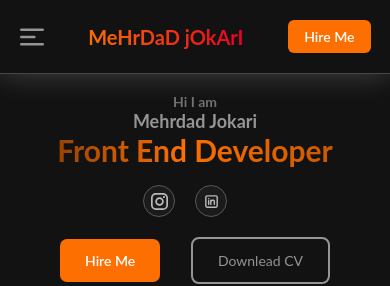
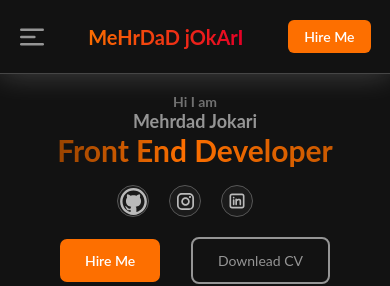
Before and after one commit to mehrdadj2005/mehrdad-jokari, a React (Vite) app in the folder my-react-app/: page / in a window 390 px wide. Shown: the top 286 px of the page. Built offline with nearby package versions, Linux system fonts and the light colour scheme; a web font is replaced by a local one.

Commit message:
add icon github
add icon github in footer also hero section

```diff
--- a/my-react-app/src/Footer/Footer.css
+++ b/my-react-app/src/Footer/Footer.css
@@ -173,9 +173,11 @@ footer .linksIcon a img {
     }
 
     .linksIcon a img {
-        width: 17px !important;
-        height: 17px !important;
+        width: 17px;
+        height: 17px;
     }
+
+
 }
 
 @media screen and (max-width: 360px) {
@@ -219,4 +221,9 @@ footer .linksIcon a img {
     .callMe {
         margin-top: 10px;
     }
+
+    .iconGithub img {
+        width: 30px !important;
+        height: 30px !important;
+    }
 }
--- a/my-react-app/src/HeroSection/Hero.css
+++ b/my-react-app/src/HeroSection/Hero.css
@@ -59,6 +59,11 @@
 .iconLinkedin img {
     width: 31px !important;
     height: 29px !important;
+}
+
+.iconGithub img {
+    width: 39px !important;
+    height: 39px !important;
 }
 
 .btnHire {
@@ -273,6 +278,11 @@
         height: 20px !important;
     }
 
+    .iconGithub img {
+        width: 50px;
+        height: 50px;
+    }
+
 
     .hiText {
         font-size: 14px;
--- a/my-react-app/src/datas/data.json
+++ b/my-react-app/src/datas/data.json
@@ -50,6 +50,11 @@
                 }
             ],
             "linksIcon": [{
+                    "class": "iconGithub",
+                    "src": "./images/icons8-github.svg",
+                    "href": "https://github.com/mehrdadj2005"
+                },
+                {
                     "class": "iconInsta",
                     "src": "./images/insta.svg",
                     "href": "https://www.instagram.com/mehrdadj2005?igsh=MW1zYnM0aThteHQ3aQ=="
@@ -231,6 +236,10 @@
             }
         ],
         [{
+                "class": "iconGithub",
+                "src": "./images/icons8-github.svg",
+                "href": "https://github.com/mehrdadj2005"
+            }, {
                 "class": "iconInsta",
                 "src": "./images/insta.svg",
                 "href": "https://www.instagram.com/mehrdadj2005?igsh=MW1zYnM0aThteHQ3aQ=="
```
Also changed, not shown: my-react-app/public/images/icons8-github.svg (added).
